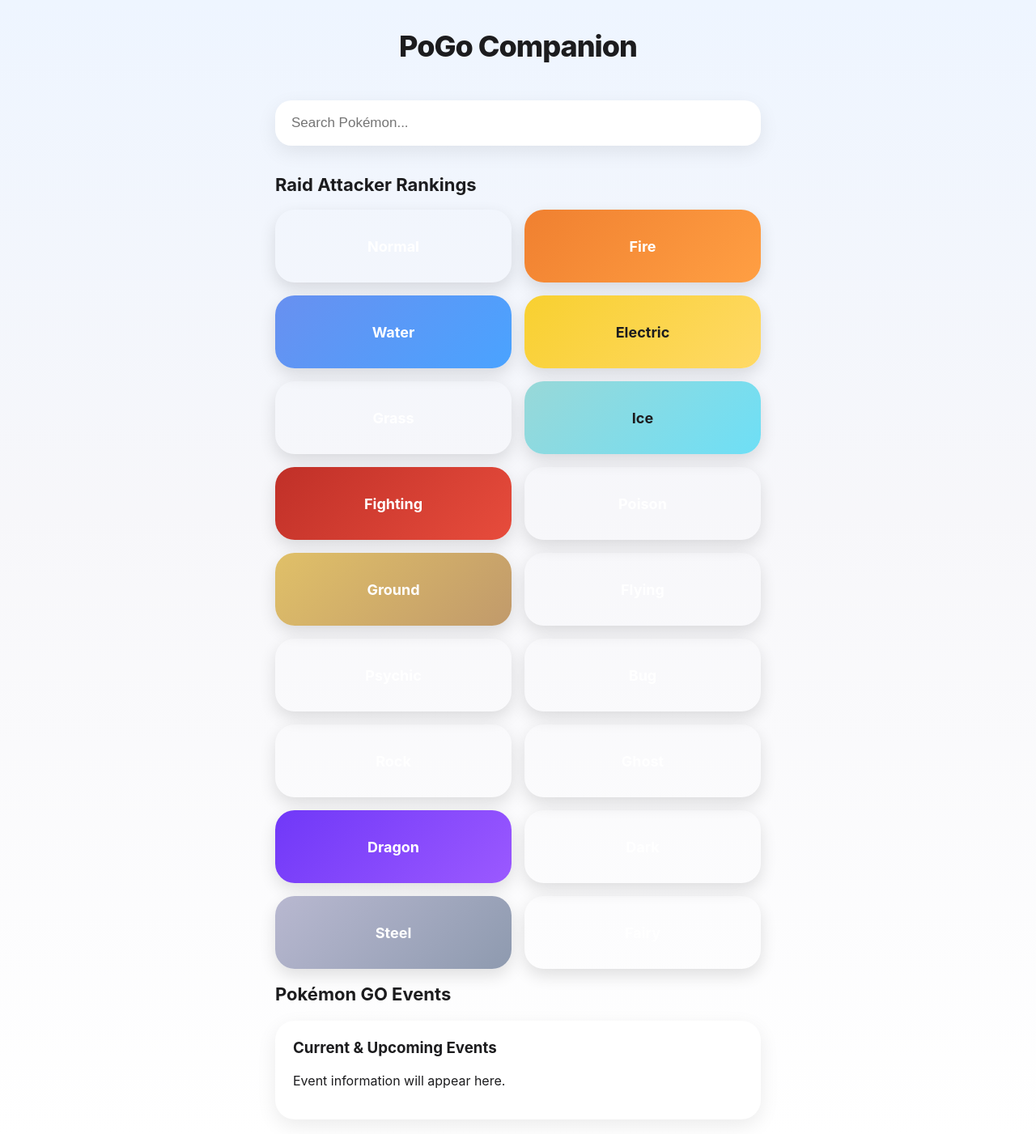
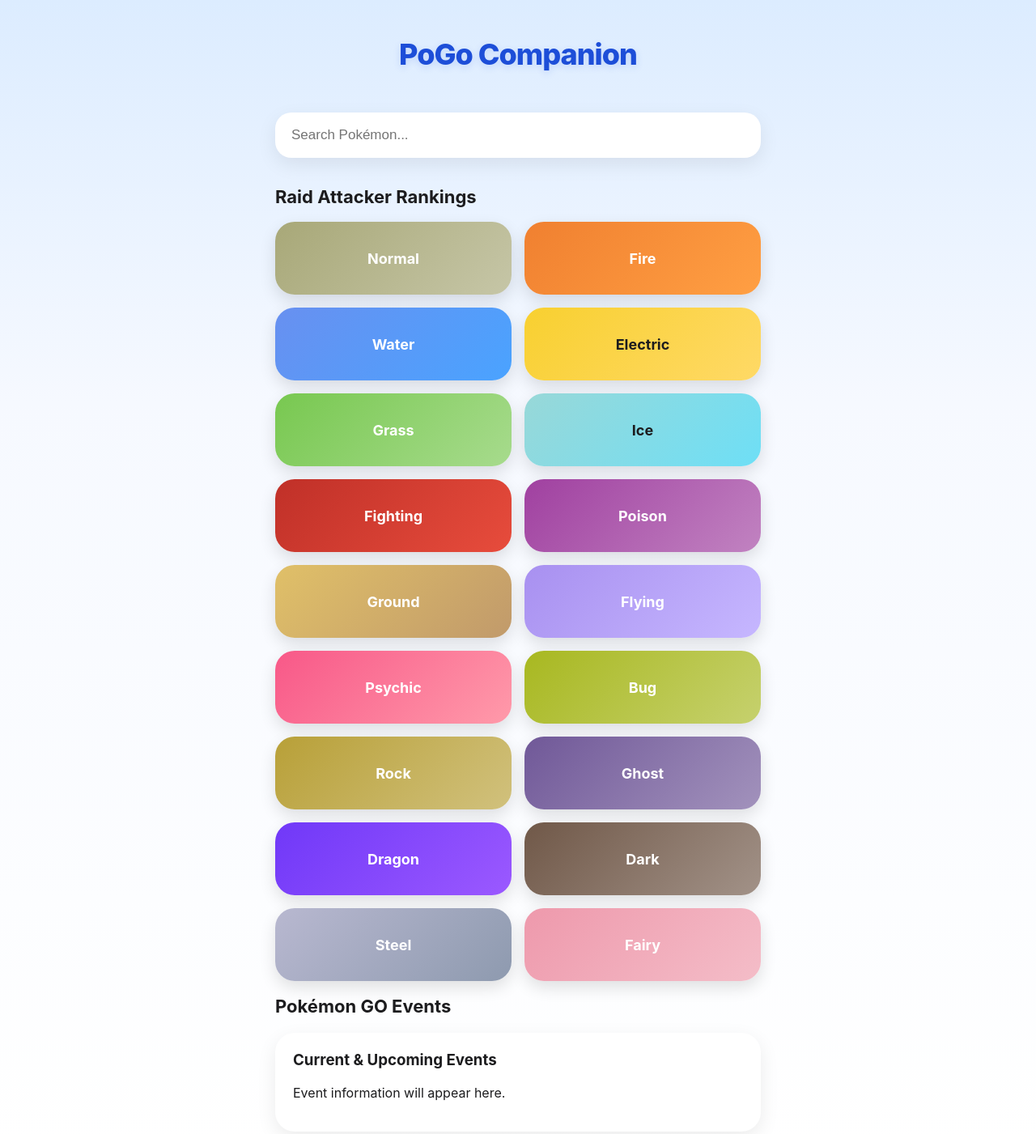
Before and after one commit to xTyler31/PoGo-Companion, a plain HTML site: page index.html in a window 1280 px wide. Shown: the top 1401 px of the page at 81% size. Drawn offline with Linux system fonts and the light colour scheme.

Commit message:
Update style.css

```diff
--- a/css/style.css
+++ b/css/style.css
@@ -1,8 +1,12 @@
 body {
 
     font-family: -apple-system, BlinkMacSystemFont, "Segoe UI", sans-serif;
+
     margin: 0;
-    background: linear-gradient(180deg, #eef5ff 0%, #f7f7fa 45%, #ffffff 100%);
+
+    background:
+    linear-gradient(180deg, #dcecff 0%, #f6f9ff 35%, #ffffff 100%);
+
     color: #1c1c1e;
 
 }
@@ -10,8 +14,27 @@ body {
 
 header {
 
-    padding: 35px 20px 25px;
+    padding: 45px 20px 30px;
+
     text-align: center;
+
+}
+
+
+header h1 {
+
+    margin: 0;
+
+    font-size: 42px;
+
+    font-weight: 800;
+
+    letter-spacing: -1.5px;
+
+    color: #1d4ed8;
+
+    text-shadow:
+    0 3px 10px rgba(29,78,216,0.15);
 
 }
 
@@ -207,3 +230,72 @@ h2 {
     margin-top:0;
 
 }
+
+.normal {
+
+    background: linear-gradient(135deg,#A8A878,#C6C6A7);
+
+}
+
+
+.grass {
+
+    background: linear-gradient(135deg,#78C850,#A7DB8D);
+
+}
+
+
+.poison {
+
+    background: linear-gradient(135deg,#A040A0,#C183C1);
+
+}
+
+
+.flying {
+
+    background: linear-gradient(135deg,#A890F0,#C6B7FF);
+
+}
+
+
+.psychic {
+
+    background: linear-gradient(135deg,#F85888,#FF9AAA);
+
+}
+
+
+.bug {
+
+    background: linear-gradient(135deg,#A8B820,#C6D16E);
+
+}
+
+
+.rock {
+
+    background: linear-gradient(135deg,#B8A038,#D1C17D);
+
+}
+
+
+.ghost {
+
+    background: linear-gradient(135deg,#705898,#A292BC);
+
+}
+
+
+.dark {
+
+    background: linear-gradient(135deg,#705848,#A29288);
+
+}
+
+
+.fairy {
+
+    background: linear-gradient(135deg,#EE99AC,#F4BDC8);
+
+}
```
